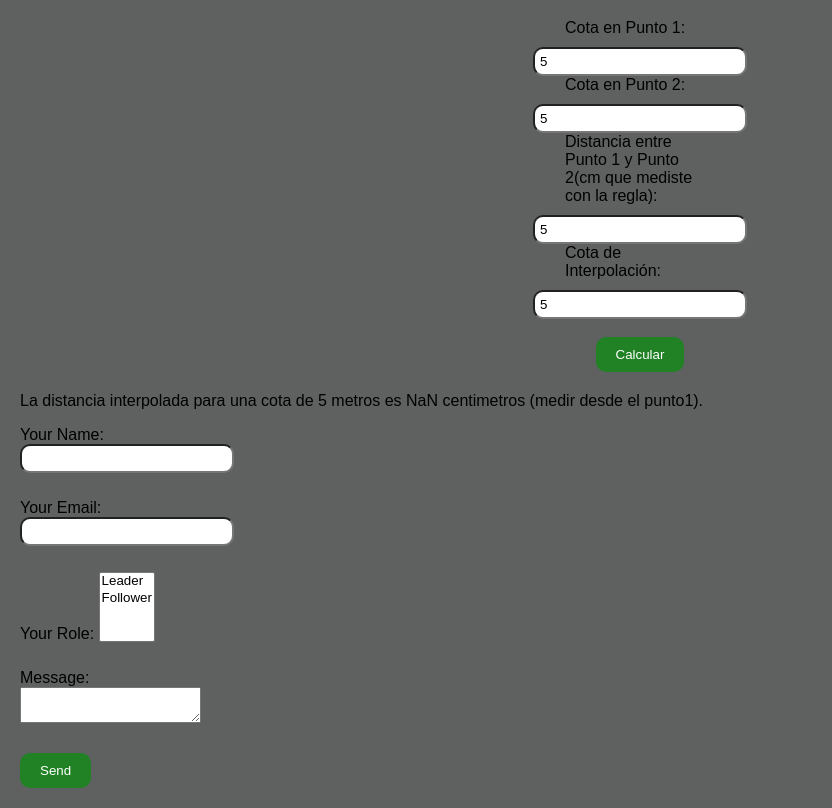
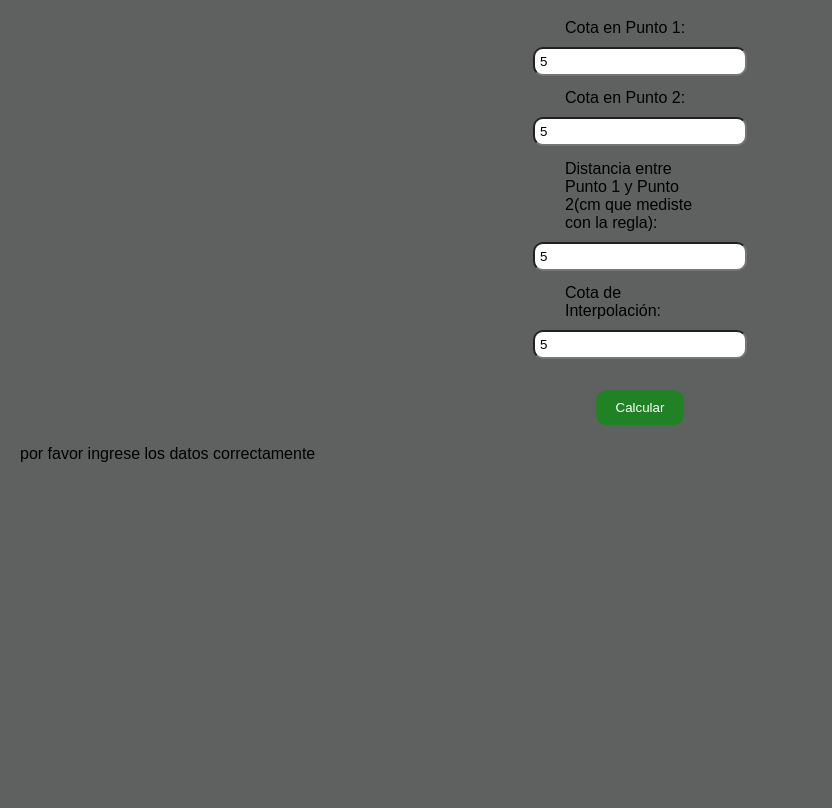
Before and after one commit to geologuito/interpolador, a plain HTML site: page index.html in a window 1280 px wide. Both pictures are taken after typing "5", "5", "5", "5" into the empty fields and a click on the button "Calcular". Shown: the part 61-869 px from the top of the page, without its empty margins (0-832 px from the left). After the commit the page ends 800 px from the top, so only its background shows below. Drawn offline with Linux system fonts and the light colour scheme.

Commit message:
M-(r: mensaje ahora esta en una variable donde se valida si el resutado final es un numero)

```diff
--- a/index.html
+++ b/index.html
@@ -32,7 +32,7 @@
     <div id="resultado"></div>
 
 
-    <form name="contact" method="POST" data-netlify="true">
+<!--     <form name="contact" method="POST" data-netlify="true">
         <p>
             <label>Your Name: <input type="text" name="name" /></label>
         </p>
@@ -51,7 +51,7 @@
         <p>
             <button type="submit">Send</button>
         </p>
-    </form>
+    </form> -->
 
 
 
--- a/script.js
+++ b/script.js
@@ -12,12 +12,18 @@ function calcularDistanciaInterpolacion(cotaP1, cotaP2, distanciaP1P2, cotaInter
 }
 
 function calcularYMostrarDistanciaInterpolacion() {
-    var cotaP1 = parseFloat(document.getElementById("cotaP1").value);
-    var cotaP2 = parseFloat(document.getElementById("cotaP2").value);
-    var distanciaP1P2 = parseFloat(document.getElementById("distanciaP1P2").value);
-    var cotaInterpolacion = parseFloat(document.getElementById("cotaInterpolacion").value);
+  let cotaP1 = parseFloat(document.getElementById("cotaP1").value);
+  let cotaP2 = parseFloat(document.getElementById("cotaP2").value);
+  let distanciaP1P2 = parseFloat(document.getElementById("distanciaP1P2").value);
+  let cotaInterpolacion = parseFloat(document.getElementById("cotaInterpolacion").value);
 
-    var distanciaInterpolacion = calcularDistanciaInterpolacion(cotaP1, cotaP2, distanciaP1P2, cotaInterpolacion);
+  let distanciaInterpolacion = calcularDistanciaInterpolacion(cotaP1, cotaP2, distanciaP1P2, cotaInterpolacion);
 
-    document.getElementById("resultado").innerHTML = "La distancia interpolada para una cota de " + cotaInterpolacion + " metros es " + distanciaInterpolacion + " centimetros (medir desde el punto1).";
+  //verifico que no haya inputs vacios
+  let mensaje = (!isNaN(distanciaInterpolacion))
+    ? `La distancia interpolada para una cota de ${cotaInterpolacion} metros es  ${distanciaInterpolacion} centimetros (midiendo desde el punto1).`
+    : `por favor ingrese los datos correctamente`
+
+  document.getElementById("resultado").innerHTML = mensaje
+
 }
--- a/styles.css
+++ b/styles.css
@@ -33,6 +33,10 @@ input {
   align-items: center;
 }
 
+.container input{
+  margin-bottom: 1em;
+}
+
 button {
   padding: 10px 20px;
   background-color: #208225;
```
Lines whose indentation alone changed are shown as unchanged.
